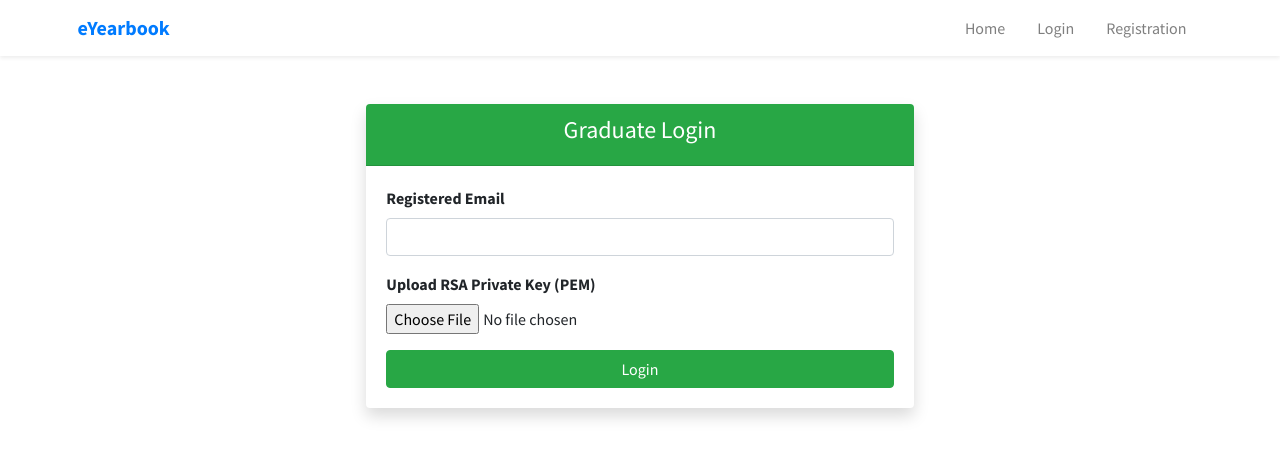
After one commit to xxiimcha/eyearbook, a Django app: page /student-login/ in a window 1280 px wide. The commit adds this page. Shown: the top 458 px of the page. Run offline with Django 5.2, Linux system fonts and the light colour scheme; some libraries are stand-ins or nearby versions.

Commit message:
Added student login page

```diff
--- /dev/null
+++ b/main/templates/main/student_login.html
@@ -0,0 +1,30 @@
+{% extends 'base.html' %}
+
+{% block content %}
+<div class="container mt-5">
+    <div class="row justify-content-center">
+        <div class="col-md-6">
+            <div class="card shadow">
+                <div class="card-header bg-success text-white text-center">
+                    <h4>Graduate Login</h4>
+                </div>
+                <div class="card-body">
+                    <form id="rsaLoginForm" method="POST" enctype="multipart/form-data">
+                        {% csrf_token %}
+                        <div class="form-group">
+                            <label for="email">Registered Email</label>
+                            <input type="email" class="form-control" name="email" required>
+                        </div>
+                        <div class="form-group">
+                            <label for="private_key">Upload RSA Private Key (PEM)</label>
+                            <input type="file" class="form-control-file" name="private_key" required>
+                        </div>
+                        <input type="hidden" name="decrypted_text" id="decrypted_text">
+                        <button type="submit" class="btn btn-success btn-block">Login</button>
+                    </form>
+                </div>
+            </div>
+        </div>
+    </div>
+</div>
+{% endblock %}
--- a/main/urls.py
+++ b/main/urls.py
@@ -6,6 +6,10 @@ from django.conf.urls.static import static
 urlpatterns = [
     path('', views.landing_page, name='landing_page'),  # Login view
     path('login/', views.login_view, name='login'),  # Login view
+
+    path('student-login/', views.student_login_view, name='student_login'),
+    path('api/get-encrypted-challenge/', views.get_encrypted_challenge, name='get_encrypted_challenge'),
+
     path('form/<int:account_id>/', views.form_page, name='form_page'),
     path('form/success/', views.form_page_success, name='form_page_success'),
     path("form/", views.form_page, name="form_page"),
--- a/main/views.py
+++ b/main/views.py
@@ -21,6 +21,48 @@ from django.contrib.auth import get_user_model  # Import this
 def landing_page(request):
     return render(request, 'main/landing.html')  # Make sure the template exists
 
+
+def student_login_view(request):
+    if request.method == "GET":
+        return render(request, 'main/student_login.html')
+
+    if request.method == "POST":
+        email = request.POST.get('email')
+        decrypted_text = request.POST.get('decrypted_text')
+
+        try:
+            account = Account.objects.select_related('graduate').get(graduate__email=email)
+        except Account.DoesNotExist:
+            messages.error(request, "Email not found.")
+            return redirect('student_login')
+
+        # Compare decrypted text with stored challenge
+        if decrypted_text == request.session.get('challenge'):
+            request.session['student_id'] = account.graduate.id
+            return redirect('student_dashboard')  # or wherever they should go
+        else:
+            messages.error(request, "Authentication failed. Invalid private key.")
+            return redirect('student_login')
+
+
+def get_encrypted_challenge(request):
+    email = request.GET.get('email')
+    try:
+        account = Account.objects.select_related('graduate').get(graduate__email=email)
+        pubkey_pem = f"-----BEGIN PUBLIC KEY-----\n{account.public_key}\n-----END PUBLIC KEY-----"
+        public_key = serialization.load_pem_public_key(pubkey_pem.encode())
+
+        challenge = base64.b64encode(os.urandom(32)).decode()
+        encrypted = public_key.encrypt(
+            challenge.encode(),
+            padding.OAEP(mgf=padding.MGF1(algorithm=hashes.SHA256()), algorithm=hashes.SHA256(), label=None)
+        )
+        request.session['challenge'] = challenge  # Store plain challenge in session
+
+        return JsonResponse({'encrypted': base64.b64encode(encrypted).decode()})
+
+    except Account.DoesNotExist:
+        return JsonResponse({'error': 'Invalid email'}, status=400)
 
 User = get_user_model()  # Get the User model
 
```
Also changed, not shown: main/templates/main/accounts/account_list.html (+41 -29 lines).
